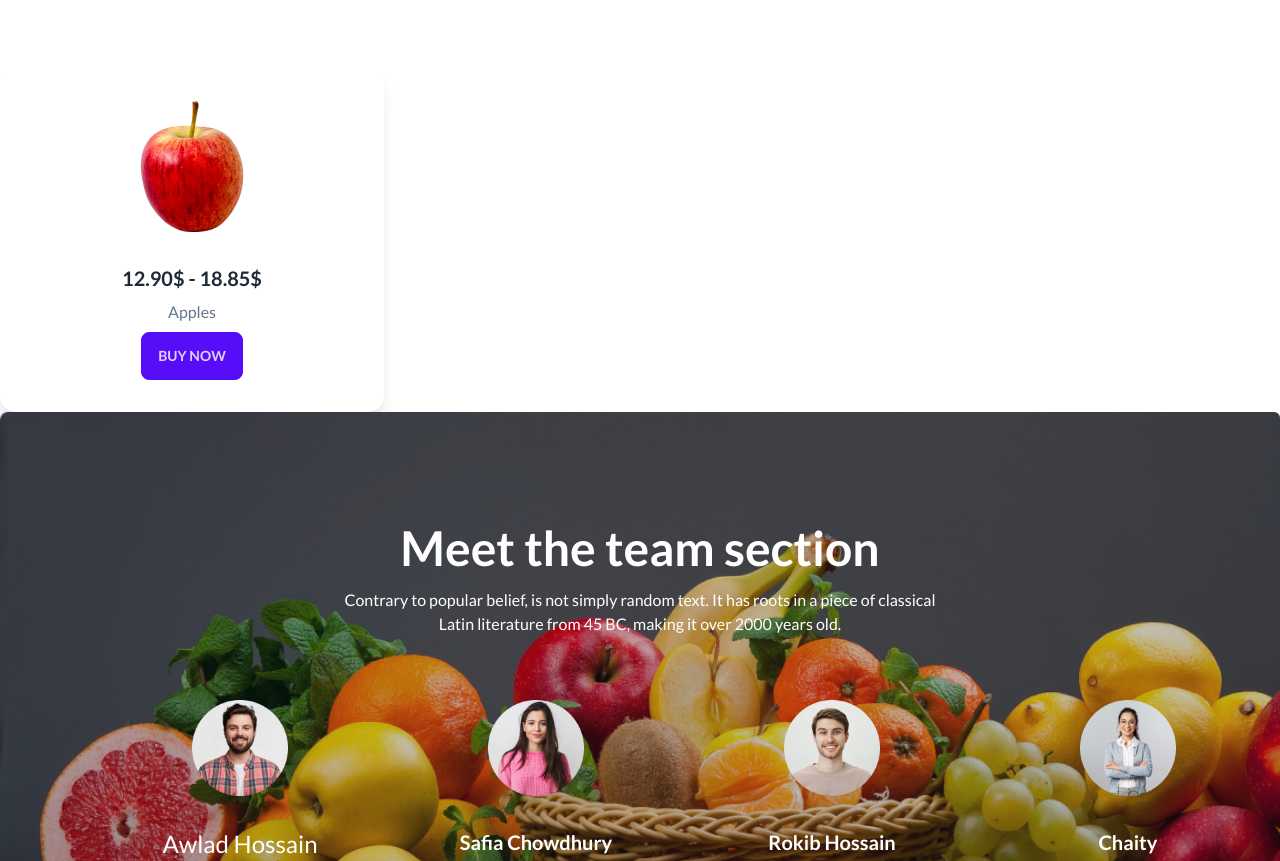
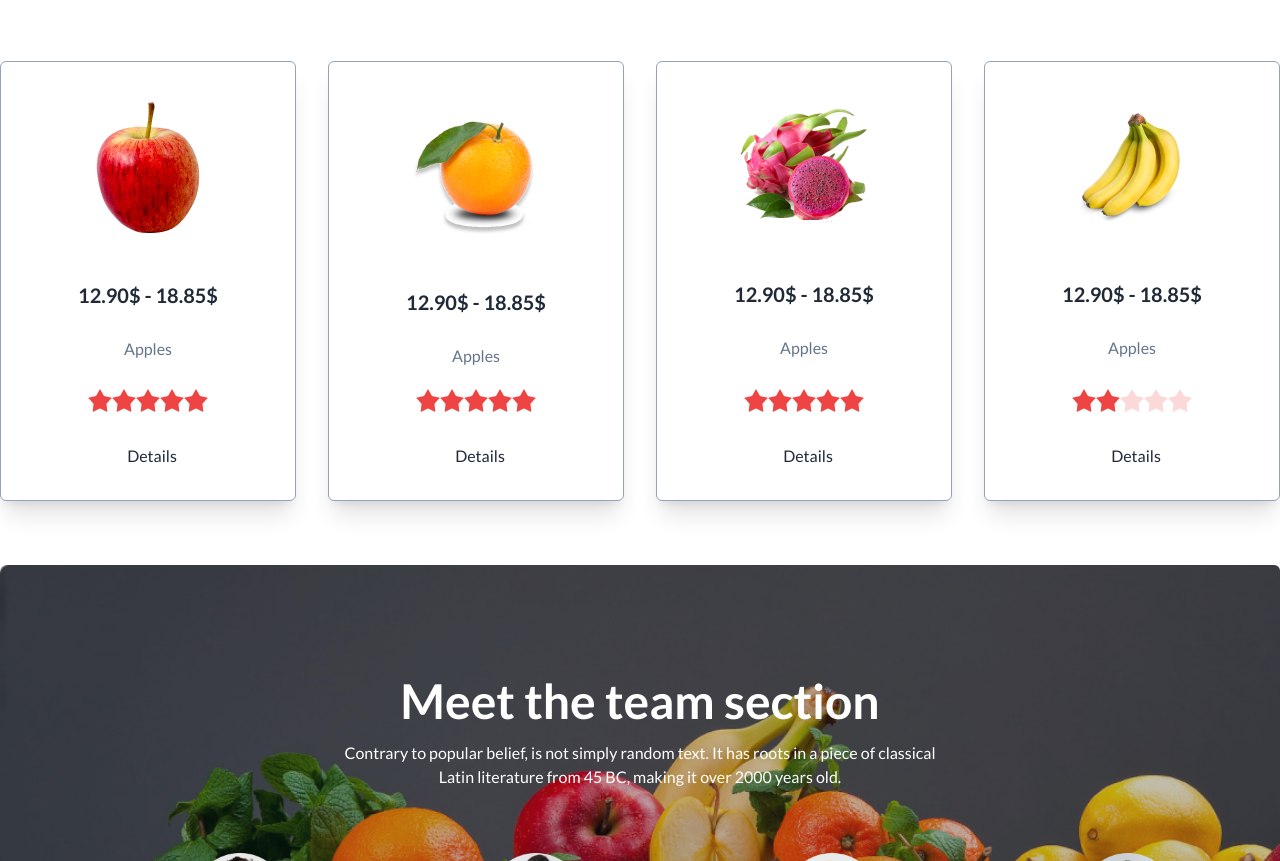
Before and after one commit to khaledaakter/fruit-brust, a plain HTML site: page index.html in a window 1280 px wide. Shown: the part 1095-1956 px from the top of the page. Drawn offline with nearby package versions, Linux system fonts and the light colour scheme.

Commit message:
add icon

```diff
--- a/index.html
+++ b/index.html
@@ -164,16 +164,80 @@
                 </div>
             </div>
         </section>
-        <div class="card">
-            <div class="card w-96 bg-base-100 shadow-xl">
-                <figure class="px-10 pt-10">
+        <div class="card mb-16 grid grid-cols-4 gap-8">
+            <div class="card bg-base-100 shadow-xl border border-slate-400 rounded-md">
+                <figure class="px-10 pt-10 mb-4">
                   <img src="/images/fruit6.png" alt="Shoes" class="rounded-xl" />
                 </figure>
                 <div class="card-body items-center text-center">
-                  <h2 class="card-title">12.90$ - 18.85$</h2>
-                  <p class="text-slate-500">Apples</p>
+                  <h2 class="card-title mb-5">12.90$ - 18.85$</h2>
+                  <p class="text-slate-500 mb-3">Apples</p>
+                  <div class="rating mb-6">
+                    <input type="radio" name="rating-2" class="mask mask-star-2 bg-red-500" />
+                    <input type="radio" name="rating-2" class="mask mask-star-2 bg-red-500" checked />
+                    <input type="radio" name="rating-2" class="mask mask-star-2 bg-red-500" />
+                    <input type="radio" name="rating-2" class="mask mask-star-2 bg-red-500" />
+                    <input type="radio" name="rating-2" class="mask mask-star-2 bg-red-500" />
+                  </div>
                   <div class="card-actions">
-                    <button class="btn btn-primary">Buy Now</button>
+                    <a href="#" class="text-red-500 font-bold text-center"></a>Details</a>
+                  </div>
+                </div>
+              </div>
+            <div class="card bg-base-100 shadow-xl border border-slate-400 rounded-md">
+                <figure class="px-10 pt-10 mb-4">
+                  <img src="/images/fruit7.png" alt="Shoes" class="rounded-xl" />
+                </figure>
+                <div class="card-body items-center text-center">
+                  <h2 class="card-title mb-5">12.90$ - 18.85$</h2>
+                  <p class="text-slate-500 mb-3">Apples</p>
+                  <div class="rating mb-6">
+                    <input type="radio" name="rating-2" class="mask mask-star-2 bg-red-500" />
+                    <input type="radio" name="rating-2" class="mask mask-star-2 bg-red-500" checked />
+                    <input type="radio" name="rating-2" class="mask mask-star-2 bg-red-500" />
+                    <input type="radio" name="rating-2" class="mask mask-star-2 bg-red-500" />
+                    <input type="radio" name="rating-2" class="mask mask-star-2 bg-red-500" />
+                  </div>
+                  <div class="card-actions">
+                    <a href="#" class="text-red-500 font-bold text-center"></a>Details</a>
+                  </div>
+                </div>
+              </div>
+            <div class="card bg-base-100 shadow-xl border border-slate-400 rounded-md">
+                <figure class="px-10 pt-10 mb-4">
+                  <img src="/images/fruit8.png" alt="Shoes" class="rounded-xl" />
+                </figure>
+                <div class="card-body items-center text-center">
+                  <h2 class="card-title mb-5">12.90$ - 18.85$</h2>
+                  <p class="text-slate-500 mb-3">Apples</p>
+                  <div class="rating mb-6">
+                    <input type="radio" name="rating-2" class="mask mask-star-2 bg-red-500" />
+                    <input type="radio" name="rating-2" class="mask mask-star-2 bg-red-500" checked />
+                    <input type="radio" name="rating-2" class="mask mask-star-2 bg-red-500" />
+                    <input type="radio" name="rating-2" class="mask mask-star-2 bg-red-500" />
+                    <input type="radio" name="rating-2" class="mask mask-star-2 bg-red-500" />
+                  </div>
+                  <div class="card-actions">
+                    <a href="#" class="text-red-500 font-bold text-center"></a>Details</a>
+                  </div>
+                </div>
+              </div>
+            <div class="card bg-base-100 shadow-xl border border-slate-400 rounded-md">
+                <figure class="px-10 pt-10 mb-4">
+                  <img src="/images/fruit9.png" alt="Shoes" class="rounded-xl" />
+                </figure>
+                <div class="card-body items-center text-center">
+                  <h2 class="card-title mb-5">12.90$ - 18.85$</h2>
+                  <p class="text-slate-500 mb-3">Apples</p>
+                  <div class="rating mb-6">
+                    <input type="radio" name="rating-2" class="mask mask-star-2 bg-red-500" />
+                    <input type="radio" name="rating-2" class="mask mask-star-2 bg-red-500" checked />
+                    <input type="radio" name="rating-2" class="mask mask-star-2 bg-red-500" />
+                    <input type="radio" name="rating-2" class="mask mask-star-2 bg-red-500" />
+                    <input type="radio" name="rating-2" class="mask mask-star-2 bg-red-500" />
+                  </div>
+                  <div class="card-actions">
+                    <a href="#" class="text-red-500 font-bold text-center"></a>Details</a>
                   </div>
                 </div>
               </div>
```
